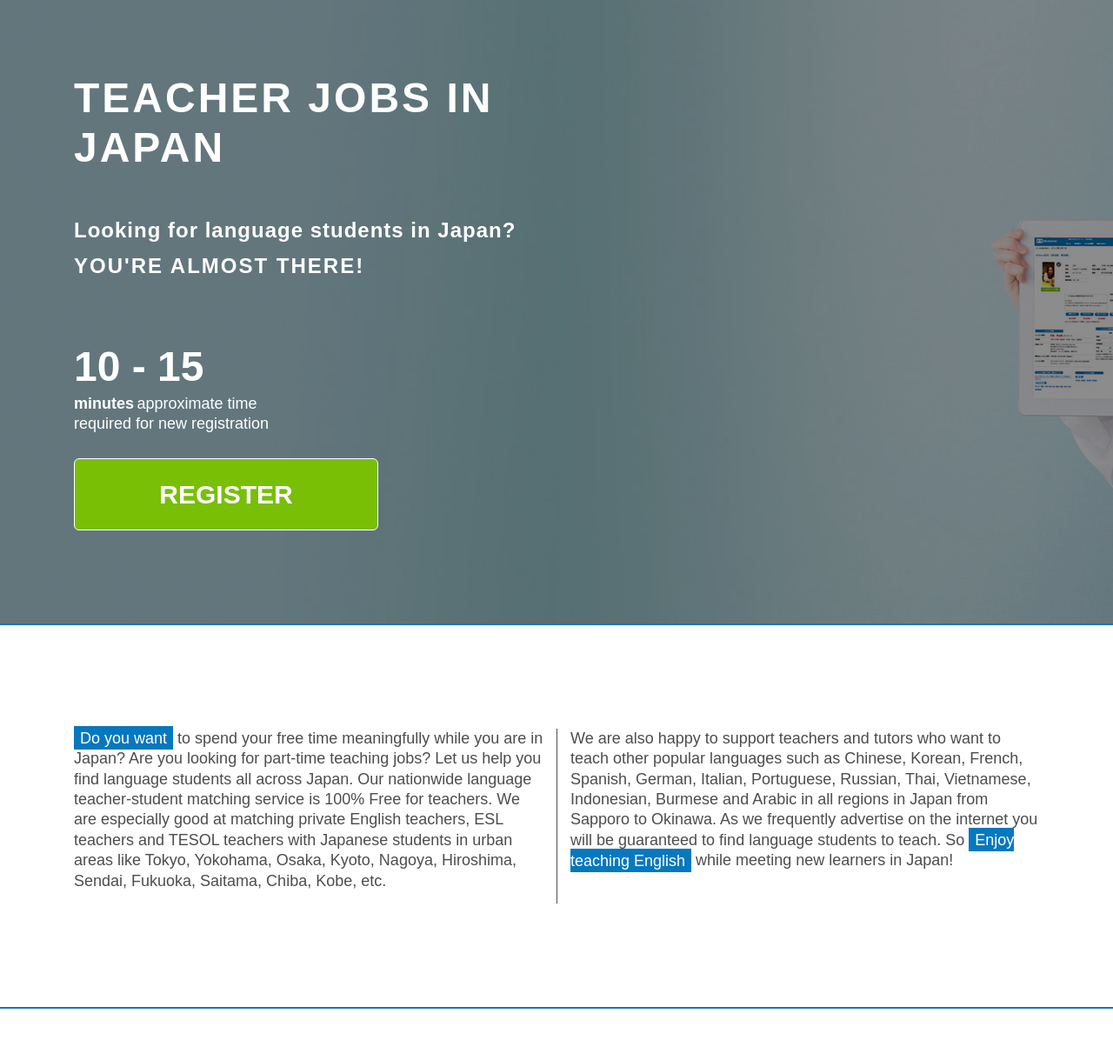
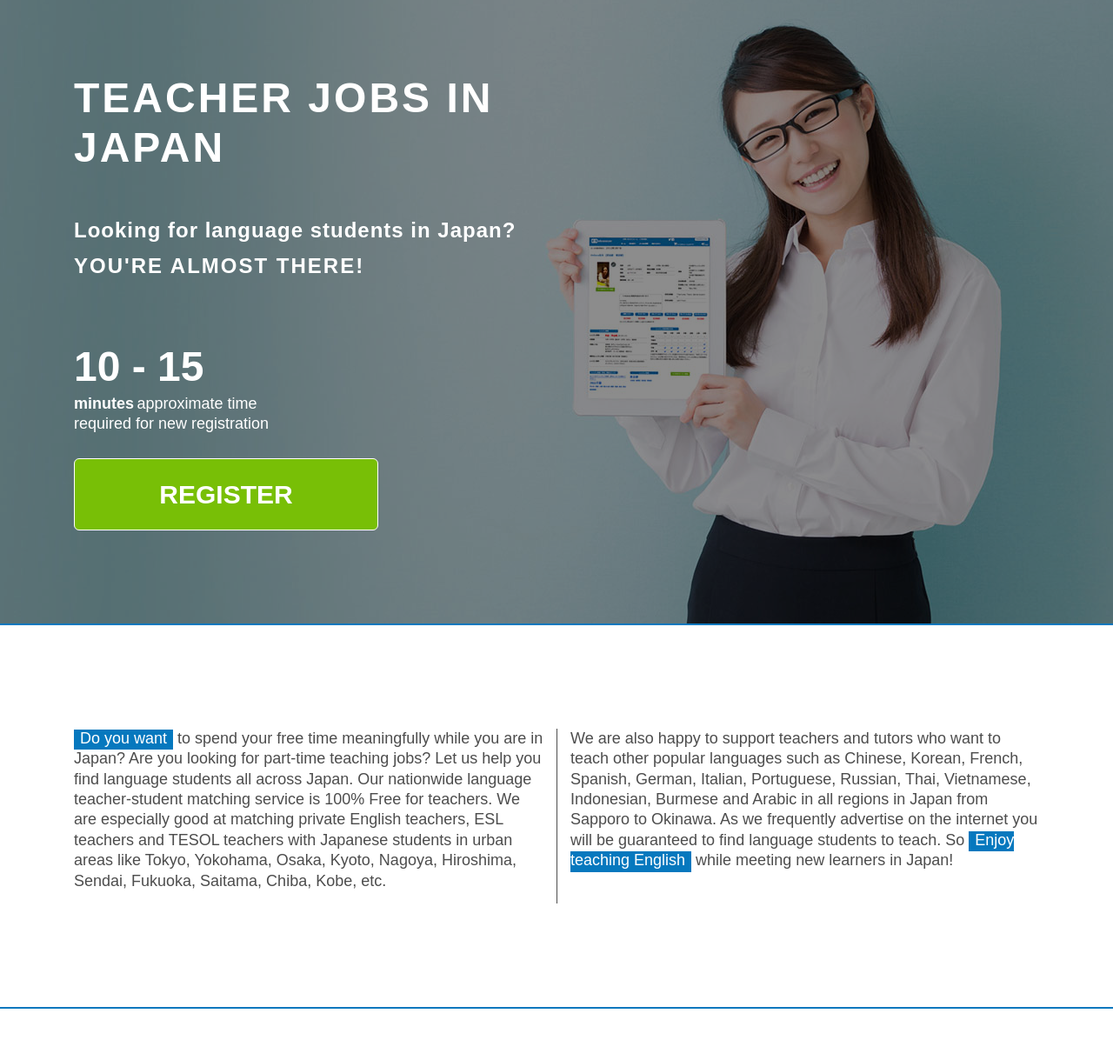
Before and after one commit to Scordavis/Masa-Toneshiba---Teaching-Jobs-in-Japan, a website: page app/index.html in a window 1280 px wide. Shown: the part 81-1300 px from the top of the page at 87% size. Drawn offline with nearby package versions, Linux system fonts and the light colour scheme; a web font is replaced by a local one.

Commit message:
span text padding fix

```diff
--- a/app/index.html
+++ b/app/index.html
@@ -187,10 +187,10 @@
 		<div class="container py-5">
 			<div class="row introduction my-3 py-4">
 				<div class="col-12 col-md-6 introduction__column">
-					<p class="introduction__paragraph"><span class="py-1 px-2">Do you want</span> to spend your free time meaningfully while you are in Japan? Are you looking for part-time teaching jobs? Let us help you find language students all across Japan. Our nationwide language teacher-student matching service is 100% Free for teachers. We are especially good at matching private English teachers, ESL teachers and TESOL teachers with Japanese students in urban areas like Tokyo, Yokohama, Osaka, Kyoto, Nagoya, Hiroshima, Sendai, Fukuoka, Saitama, Chiba, Kobe, etc. </p>
+					<p class="introduction__paragraph"><span class="pb-1 px-2">Do you want</span> to spend your free time meaningfully while you are in Japan? Are you looking for part-time teaching jobs? Let us help you find language students all across Japan. Our nationwide language teacher-student matching service is 100% Free for teachers. We are especially good at matching private English teachers, ESL teachers and TESOL teachers with Japanese students in urban areas like Tokyo, Yokohama, Osaka, Kyoto, Nagoya, Hiroshima, Sendai, Fukuoka, Saitama, Chiba, Kobe, etc. </p>
 				</div>
 				<div class="col-12 col-md-6 introduction__column">
-					<p class="introduction__paragraph">We are also happy to support teachers and tutors who want to teach other popular languages such as Chinese, Korean, French, Spanish, German, Italian, Portuguese, Russian, Thai, Vietnamese, Indonesian, Burmese and Arabic in all regions in Japan from Sapporo to Okinawa. As we frequently advertise on the internet you will be guaranteed to find language students to teach. So <span class="py-1 px-2">Enjoy teaching English</span> while meeting new learners in Japan!</p>
+					<p class="introduction__paragraph">We are also happy to support teachers and tutors who want to teach other popular languages such as Chinese, Korean, French, Spanish, German, Italian, Portuguese, Russian, Thai, Vietnamese, Indonesian, Burmese and Arabic in all regions in Japan from Sapporo to Okinawa. As we frequently advertise on the internet you will be guaranteed to find language students to teach. So <span class="pb-1 px-2">Enjoy teaching English</span> while meeting new learners in Japan!</p>
 				</div>
 			</div>
 		</div>
--- a/app/less/main.less
+++ b/app/less/main.less
@@ -129,7 +129,7 @@ button{
 	&__wrapper{
 		background-size: cover;
 		background-repeat: no-repeat;
-		background-position: 0% 0%;
+		background-position: 80% 0%;
 	}
 	&__row{
 	}
```
Also changed, not shown: app/css/main.css.
